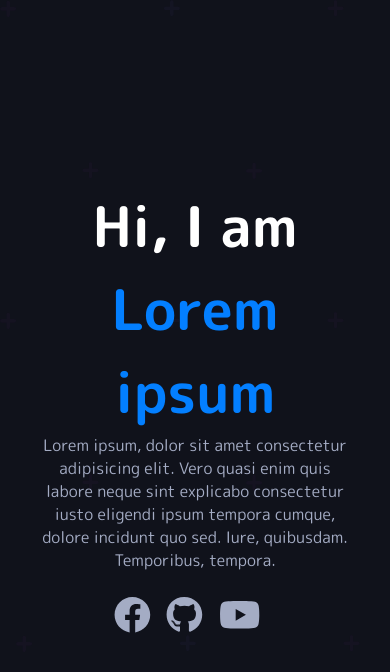
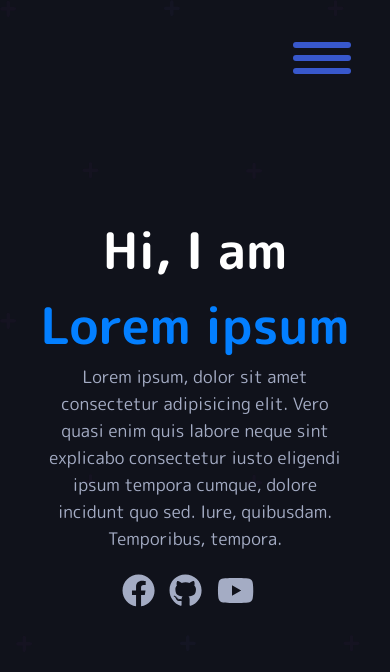
Before and after one commit to amandeep90s/portfolio-with-react, a React (Create React App) app: page / in a window 390 px wide. Shown: the top 672 px of the page. Built offline with nearby package versions, Linux system fonts and the light colour scheme.

Commit message:
added media queries

```diff
--- a/src/App.js
+++ b/src/App.js
@@ -1,7 +1,7 @@
-import React from "react";
+import React, { useState } from "react";
 import "./App.scss";
+import { Route, Switch } from "react-router-dom";
 import Navbar from "./components/Navbar";
-import { Route, Switch } from "react-router-dom";
 import HomePage from "./pages/HomePage";
 import AboutPage from "./pages/AboutPage";
 import PortfoliosPage from "./pages/PortfoliosPage";
@@ -9,11 +9,23 @@ import ContactPage from "./pages/ContactPage";
 import BlogsPage from "./pages/BlogsPage";
 
 const App = () => {
+    const [navToggle, setNavToggle] = useState(false);
+
+    const navClick = () => {
+        setNavToggle(!navToggle);
+    };
+
     return (
         <div className="App">
-            <div className="sidebar">
+            <div className={`sidebar ${navToggle ? "nav-toggle" : ""}`}>
                 <Navbar />
             </div>
+            <div className="nav-btn" onClick={navClick}>
+                <div className="lines-1"></div>
+                <div className="lines-2"></div>
+                <div className="lines-3"></div>
+            </div>
+
             <div className="main-content">
                 <div className="content">
                     <Switch>
--- a/src/App.scss
+++ b/src/App.scss
@@ -14,16 +14,13 @@
     margin: 0;
     box-sizing: border-box;
 }
-
 body::-webkit-scrollbar {
     width: 8px;
 }
-
 body::-webkit-scrollbar-thumb {
     background-color: #0056d898;
     border-radius: 50px;
 }
-
 body::-webkit-scrollbar-track {
     background-color: #777;
 }
@@ -31,8 +28,27 @@ body::-webkit-scrollbar-track {
 body {
     color: #a4acc4;
     font-family: "M PLUS Rounded 1c", sans-serif;
-    font-size: 1rem;
+    font-size: 1.2rem;
 }
 span {
     color: #037fff;
 }
+
+@media screen and (max-width: 411px) {
+    html {
+        font-size: 70%;
+    }
+}
+@media screen and (max-width: 700px) {
+    html {
+        font-size: 90%;
+    }
+}
+@media screen and (max-width: 480px) {
+    h2 {
+        font-size: 70%;
+    }
+    h3 {
+        font-size: 70%;
+    }
+}
--- a/src/pages/ContactPage.js
+++ b/src/pages/ContactPage.js
@@ -7,9 +7,9 @@ import Title from "../components/Title";
 
 const ContactPage = () => {
     return (
-        <div>
+        <>
             <div className="title">
-                <Title title={"Contact Us"} span={"Contact Us"} />
+                <Title title={"Contact"} span={"Contact"} />
             </div>
             <div className="ContactPage">
                 <div className="map-sect">
@@ -46,7 +46,7 @@ const ContactPage = () => {
                     />
                 </div>
             </div>
-        </div>
+        </>
     );
 };
 
--- a/src/pages/HomePage.js
+++ b/src/pages/HomePage.js
@@ -23,16 +23,16 @@ const HomePage = () => {
                 </p>
 
                 <div className="icons">
-                    <Link className="icon-holder">
+                    <Link to="/" className="icon-holder">
                         <FontAwesomeIcon
                             icon={faFacebook}
                             className="icon fb"
                         />
                     </Link>
-                    <Link className="icon-holder">
+                    <Link to="/" className="icon-holder">
                         <FontAwesomeIcon icon={faGithub} className="icon gh" />
                     </Link>
-                    <Link className="icon-holder">
+                    <Link to="/" className="icon-holder">
                         <FontAwesomeIcon icon={faYoutube} className="icon yt" />
                     </Link>
                 </div>
--- a/src/styles/_title.scss
+++ b/src/styles/_title.scss
@@ -31,5 +31,8 @@
         left: 0;
         font-size: 5rem;
         opacity: 0.07;
+        @media screen and (max-width: 710px) {
+            font-size: 3rem;
+        }
     }
 }
```
